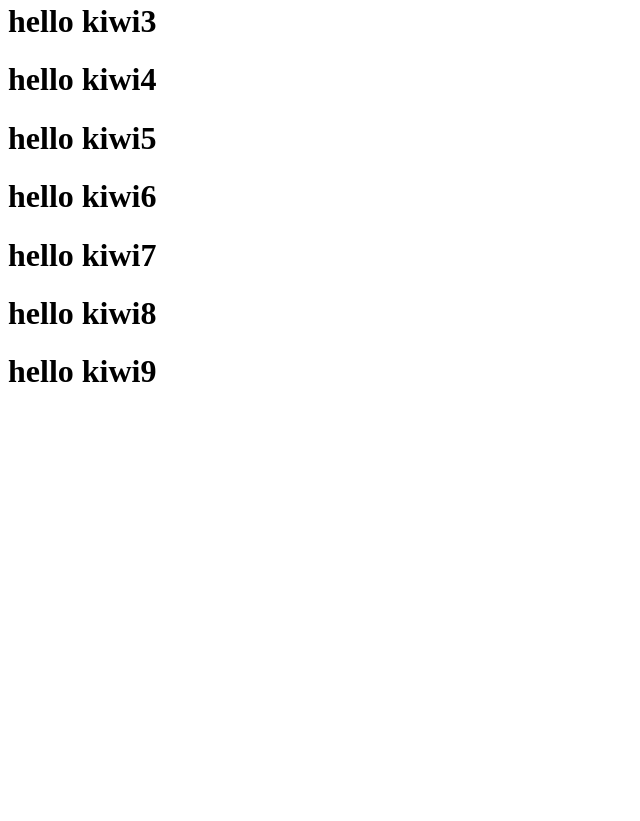
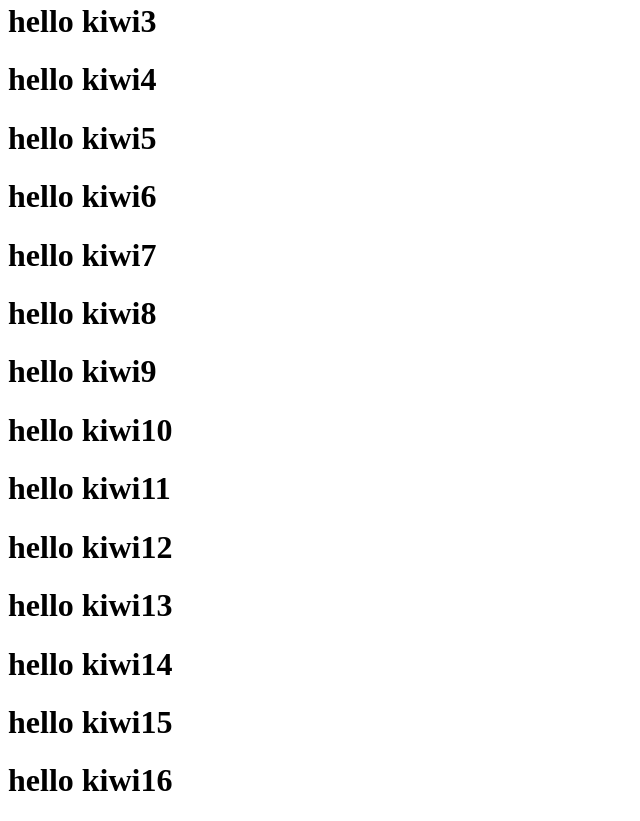
Before and after one commit to woodyf/woodyf.github.io, a plain HTML site: page index.html in a window 1280 px wide. Shown: the part 461-1282 px from the top of the page, without its empty margins (0-640 px from the left). Before the commit the page ends 873 px from the top, so only its background shows below. Drawn offline with Linux system fonts and the light colour scheme.

Commit message:
add more stub text

```diff
--- a/index.html
+++ b/index.html
@@ -72,5 +72,26 @@
 		<div>
 			<h1>hello kiwi9</h1>
 		</div>
+		<div>
+			<h1>hello kiwi10</h1>
+		</div>
+		<div>
+			<h1>hello kiwi11</h1>
+		</div>
+		<div>
+			<h1>hello kiwi12</h1>
+		</div>
+		<div>
+			<h1>hello kiwi13</h1>
+		</div>
+		<div>
+			<h1>hello kiwi14</h1>
+		</div>
+		<div>
+			<h1>hello kiwi15</h1>
+		</div>
+		<div>
+			<h1>hello kiwi16</h1>
+		</div>
 	</body>
 </html>
```
